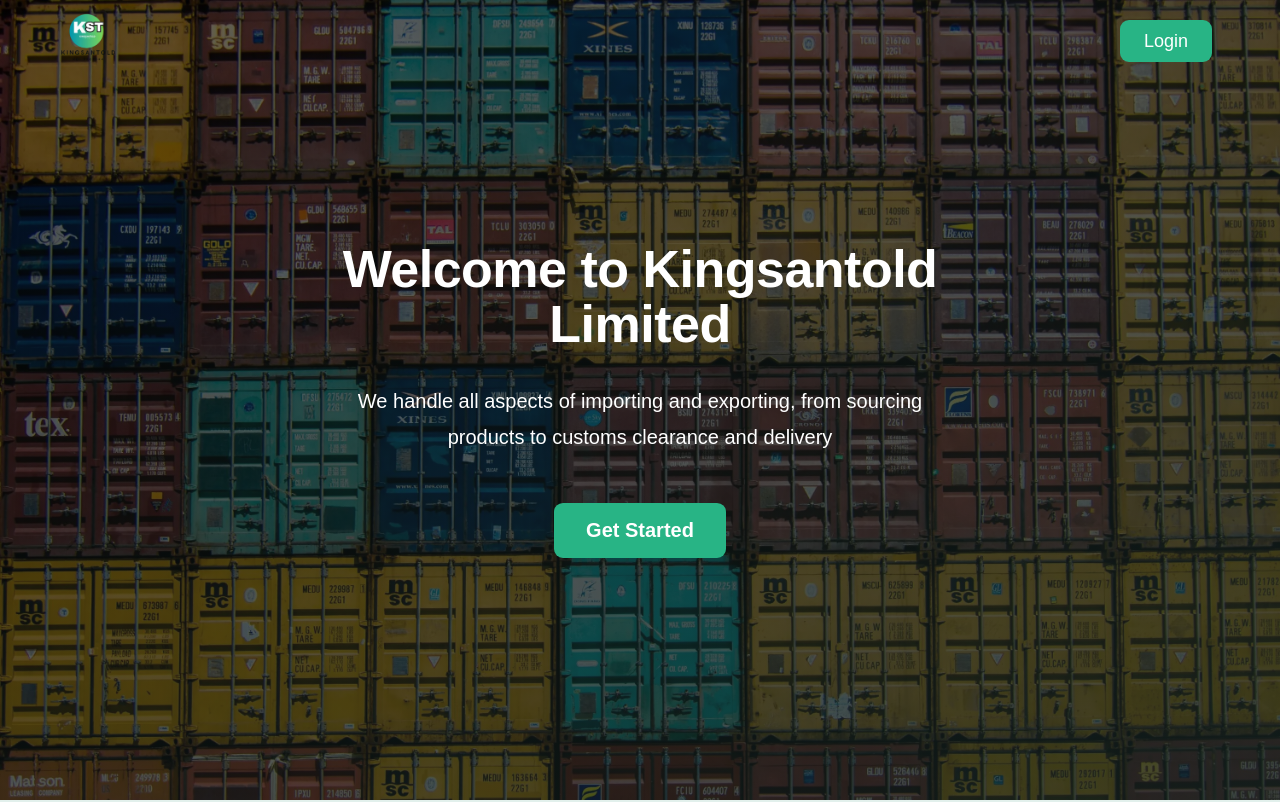
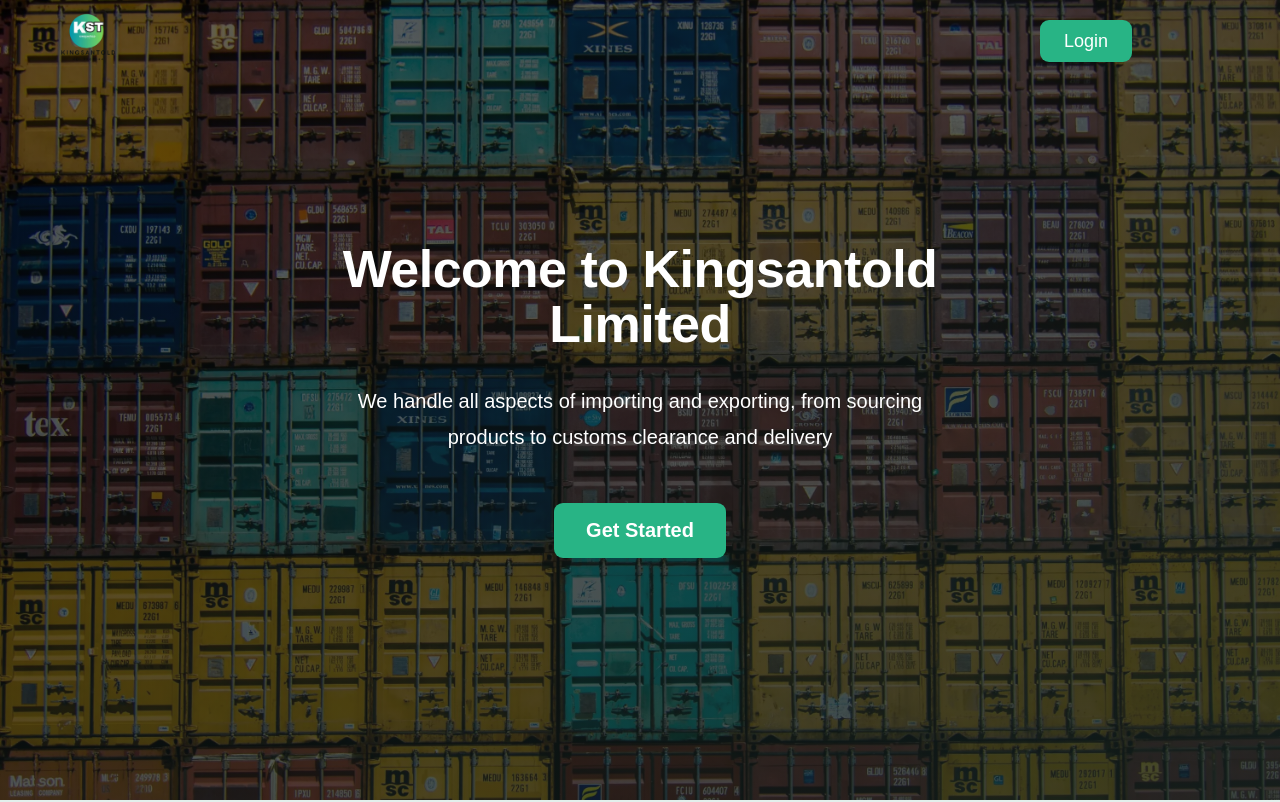
Before and after one commit to LabibMuhd/LabibMuhd.github.io, a plain HTML site: page index.html in a window 1280 px wide. Shown: the top 802 px of the page. Drawn offline with nearby package versions, Linux system fonts and the light colour scheme; some packages are replaced by stand-ins of ours; a script that the page names is missing.

Commit message:
made login position fixed

```diff
--- a/css/style.css
+++ b/css/style.css
@@ -41,6 +41,12 @@
   justify-content: space-between;
   align-items: center;
   padding: 0 2rem;
+}
+.main-nav {
+  position: fixed;
+  top: 2rem;
+  right: 10rem;
+  z-index: 1500;
 }
 .main-nav-list {
   list-style: none;
```
